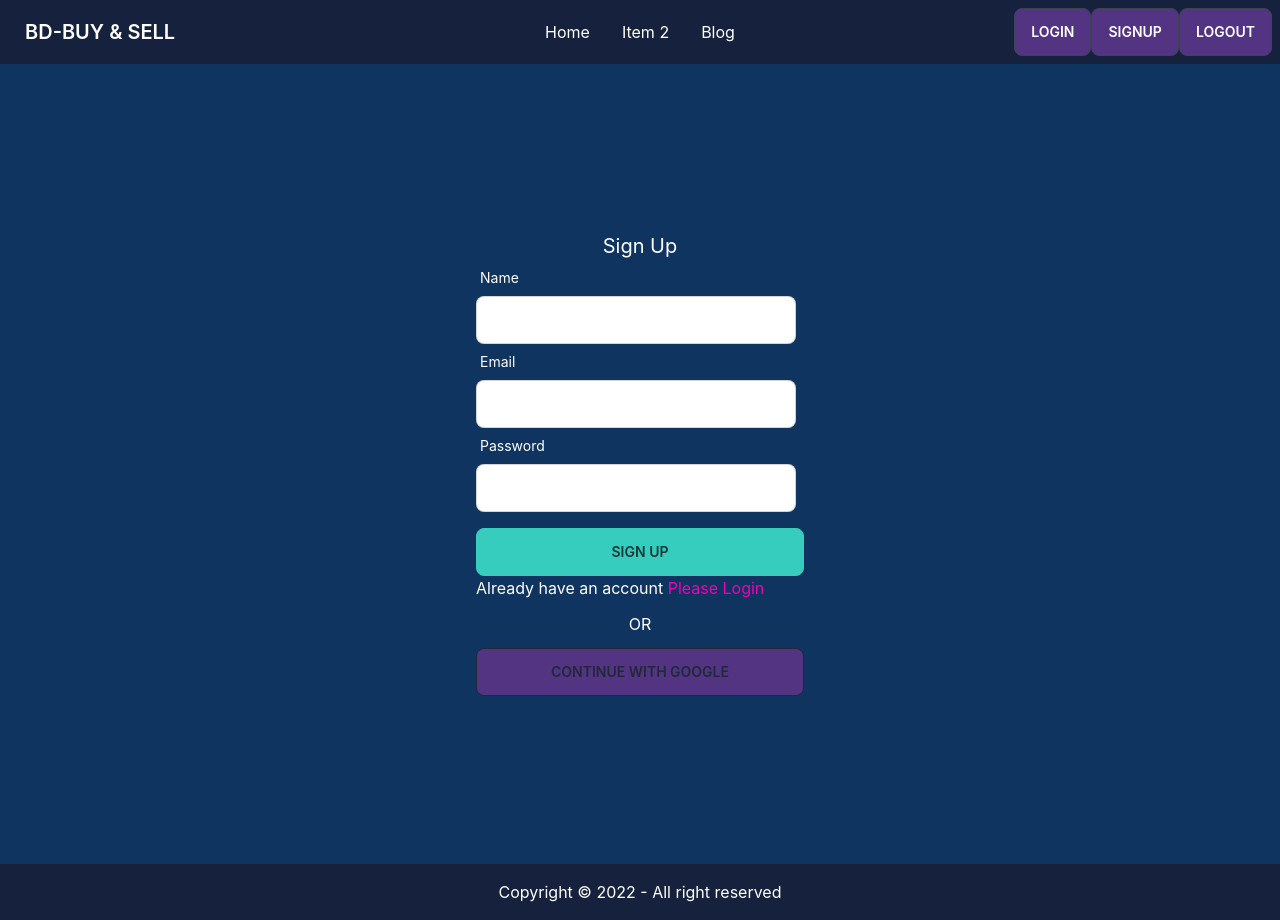
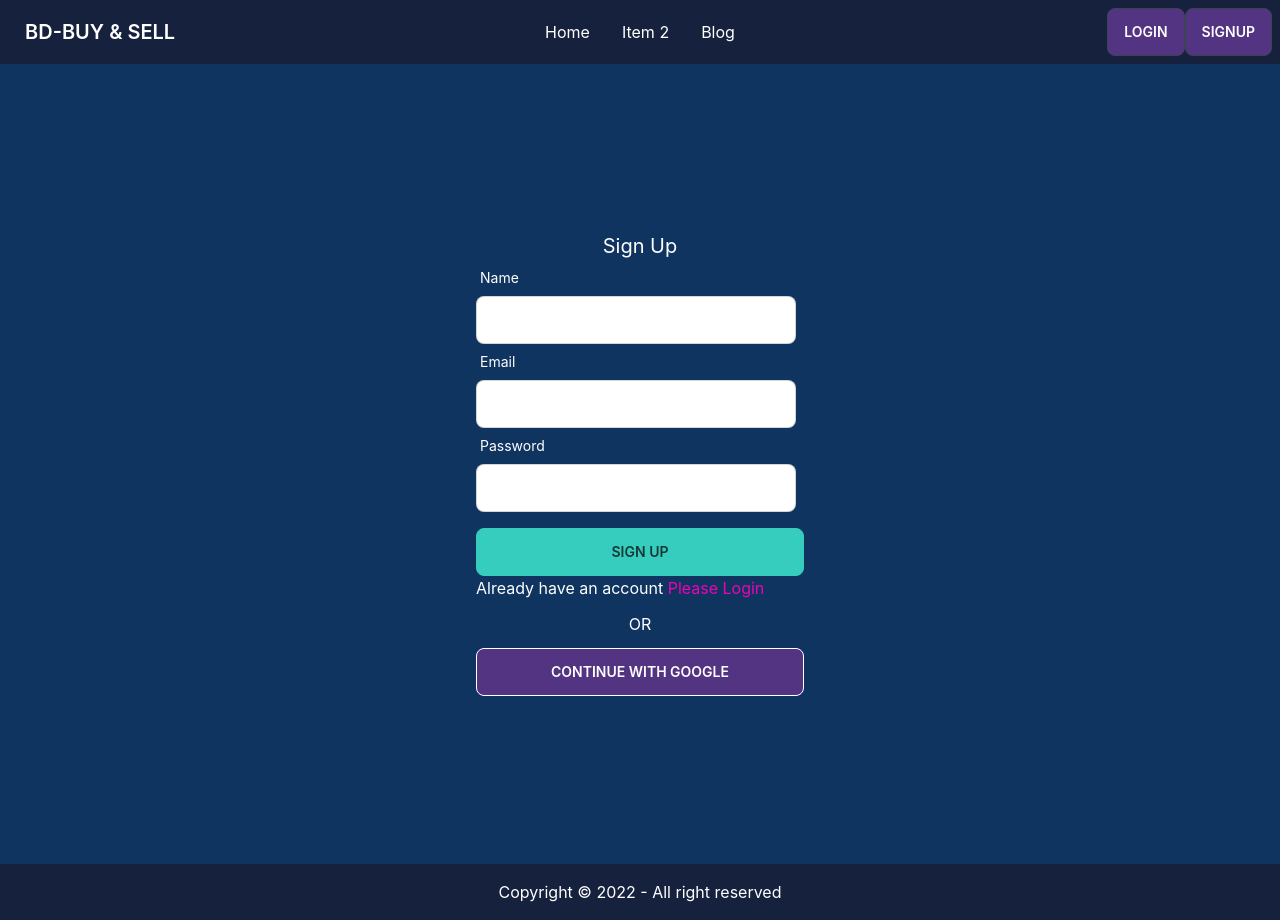
Before and after one commit to Taher027/resale-website-clint-side, a React (Create React App) app: page /signup in a window 1280 px wide. Built offline with nearby package versions, Linux system fonts and the light colour scheme; no server answers.

Commit message:
added dashboard routes

```diff
--- a/src/App.js
+++ b/src/App.js
@@ -1,3 +1,4 @@
+import { Toaster } from "react-hot-toast";
 import { RouterProvider } from "react-router-dom";
 import router from "./Routes/Routes";
 
@@ -5,6 +6,7 @@ function App() {
   return (
     <div className="bg-[#0F3460] text-white max-w-[1400px] mx-auto" >
       <RouterProvider router={router}></RouterProvider>
+      <Toaster></Toaster>
     </div>
   );
 }
--- /dev/null
+++ b/src/Dashboard/Dashboard/Dashboard.js
@@ -0,0 +1,11 @@
+import React from 'react';
+
+const Dashboard = () => {
+    return (
+        <div>
+            <h3>test</h3>
+        </div>
+    );
+};
+
+export default Dashboard;
--- a/src/Pages/Login/Login.js
+++ b/src/Pages/Login/Login.js
@@ -18,11 +18,9 @@ const Login = () => {
         signIn(data.email, data.password)
             .then(result => {
                 const user = result.user;
-                console.log(user);
                 navigate(from, { replace: true });
             })
             .catch(error => {
-                console.log(error.message)
                 setLoginError(error.message);
             });
     }
@@ -59,7 +57,7 @@ const Login = () => {
                 </form>
                 <p>New to Doctors Portal <Link className='text-secondary' to="/signup">Create new Account</Link></p>
                 <div className="divider">OR</div>
-                <button className='btn bg-[#533483] w-full'>CONTINUE WITH GOOGLE</button>
+                <button className='btn btn-outline bg-[#533483] w-full text-white'>CONTINUE WITH GOOGLE</button>
             </div>
         </div>
     );
--- a/src/Pages/SingUp/SingnUp.js
+++ b/src/Pages/SingUp/SingnUp.js
@@ -9,13 +9,11 @@ const SignUp = () => {
     const { createUser, updateUser } = useContext(AuthContext);
     const [signUpError, setSignUPError] = useState('')
     const handleSignUp = (data) => {
-        console.log(data);
         setSignUPError('');
         createUser(data.email, data.password)
             .then(result => {
                 const user = result.user;
-                console.log(user);
-                toast('User Created Successfully.')
+                toast('Successfully Created User.')
                 const userInfo = {
                     displayName: data.name
                 }
@@ -24,7 +22,6 @@ const SignUp = () => {
                     .catch(err => console.log(err));
             })
             .catch(error => {
-                console.log(error)
                 setSignUPError(error.message)
             });
     }
@@ -62,7 +59,7 @@ const SignUp = () => {
                 </form>
                 <p>Already have an account <Link className='text-secondary' to="/login">Please Login</Link></p>
                 <div className="divider">OR</div>
-                <button className='btn btn-outline w-full bg-[#533483]'>CONTINUE WITH GOOGLE</button>
+                <button className='btn btn-outline w-full bg-[#533483] text-white'>CONTINUE WITH GOOGLE</button>
 
             </div>
         </div>
--- a/src/Routes/Routes.js
+++ b/src/Routes/Routes.js
@@ -1,4 +1,5 @@
 import { createBrowserRouter } from "react-router-dom";
+import Dashboard from "../Dashboard/Dashboard/Dashboard";
 import Main from "../Layout/Main";
 import Blog from "../Pages/Blog/Blog";
 import ErrorPage from "../Pages/ErrorPage";
@@ -30,9 +31,14 @@ const router = createBrowserRouter([
             {
                 path: '/signup',
                 element:<SingnUp></SingnUp>
+            },
+            {
+                path: '/dashboard',
+                element: <Dashboard></Dashboard>
             }
         ]
     }
+
 
 
 ])
--- a/src/Shared/Header.js
+++ b/src/Shared/Header.js
@@ -1,7 +1,14 @@
-import React from 'react';
+import React, { useContext } from 'react';
 import { Link } from 'react-router-dom';
+import { AuthContext } from '../Context/AuthProvider';
 
 const Header = () => {
+    const { user, logOut } = useContext(AuthContext);
+    const handleLogOut = () => {
+        logOut()
+            .then(() => { })
+        .catch(err => {})
+    }
     return (
         <div className="navbar bg-[#16213E]">
             <div className="navbar-start">
@@ -25,9 +32,23 @@ const Header = () => {
                 </ul>
             </div>
             <div className="navbar-end text-white">
-                <Link to={'/login'} className="btn bg-[#533483]">LogIn</Link>
-                <Link to={'/signup'} className="btn bg-[#533483]">SignUP</Link>
-                <Link to={'/login'} className="btn bg-[#533483]">LogOut</Link>
+                {
+                    user?.uid ?
+                        <>
+                            <Link to={'/dashboard'} className="btn bg-[#533483]">Dashboard</Link>
+                            <Link onClick={handleLogOut} className="btn bg-[#533483]">LogOut</Link>
+                        </>
+
+                        :
+
+                        <>
+                            <Link to={'/login'} className="btn bg-[#533483]">LogIn</Link>
+                            <Link to={'/signup'} className="btn bg-[#533483]">SignUP</Link>
+                        </>
+
+                }
+
+
             </div>
         </div>
     );
```
